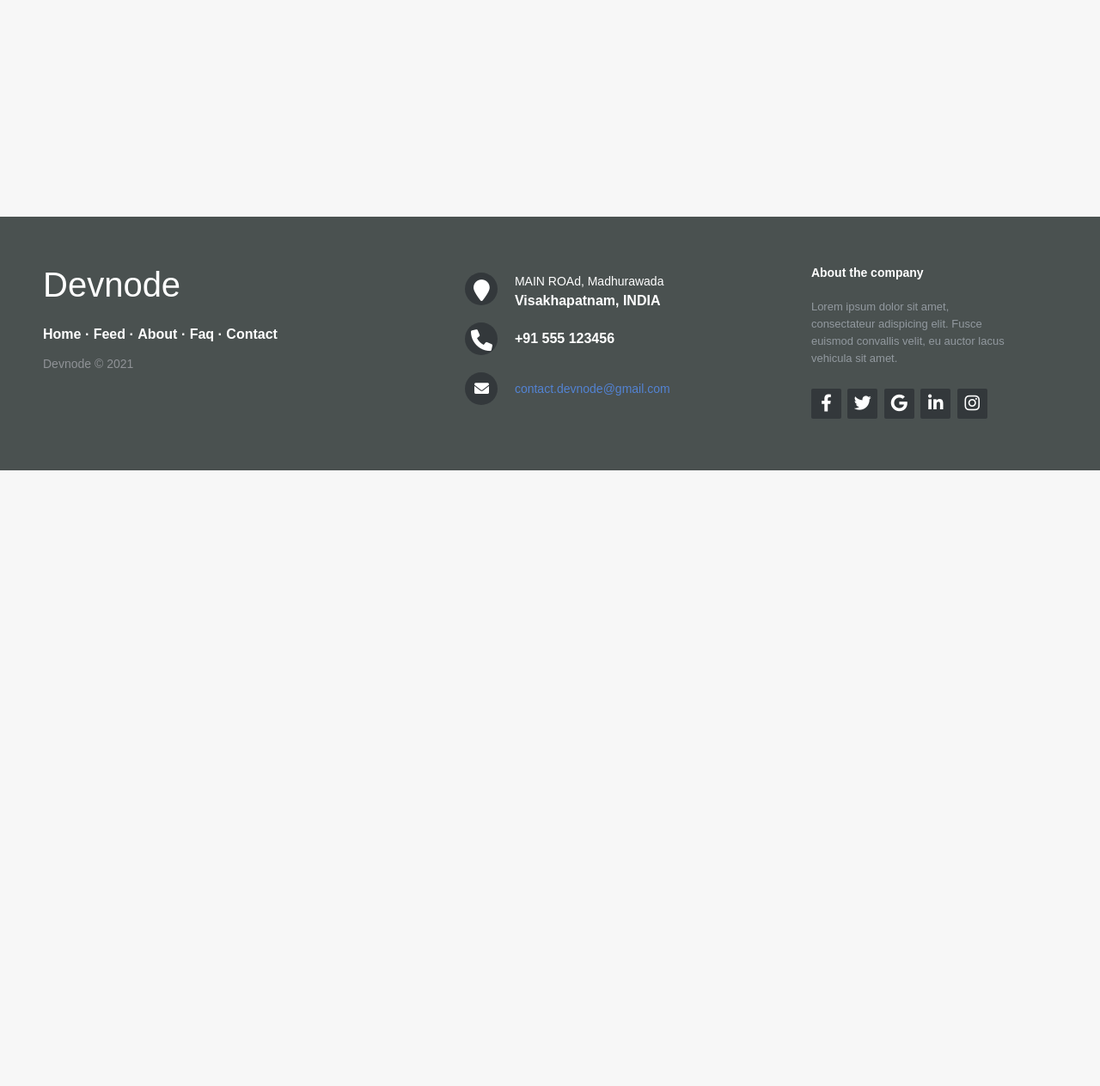
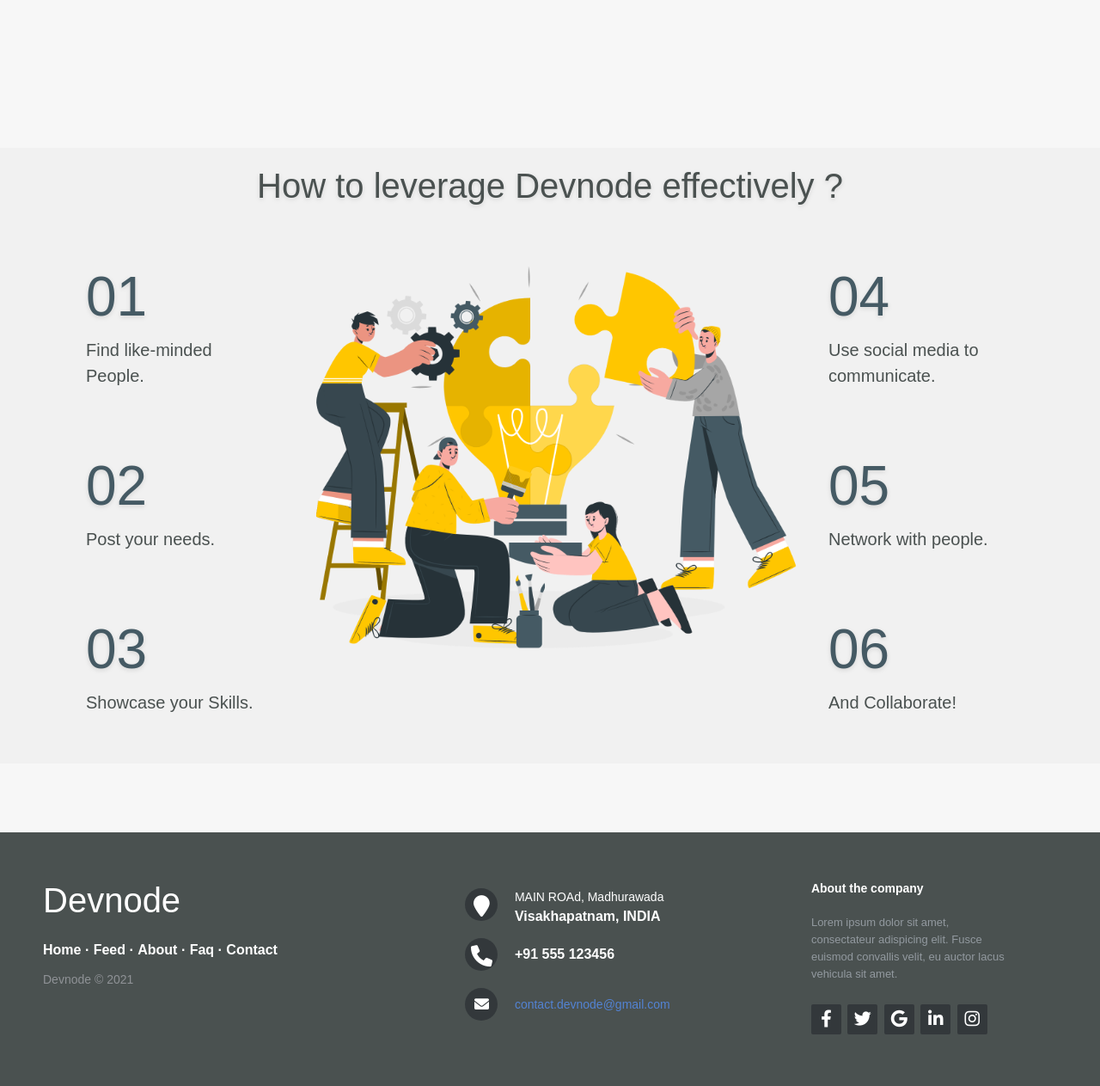
Before and after one commit to yaswanthsaivendra/Devnode, a Flask app: page / in a window 1280 px wide. Shown: the part 697-1960 px from the top of the page at 86% size. Before the commit the page ends 1244 px from the top, so only its background shows below. Run offline with Flask 2, Linux system fonts and the light colour scheme; parts of the project's set-up code (start-up, migrations or seed data) failed here and were passed over; some libraries are stand-ins or nearby versions; some web fonts are replaced.

Commit message:
added content

```diff
--- a/devnode/routes.py
+++ b/devnode/routes.py
@@ -4,7 +4,7 @@ from flask_login.utils import login_user, logout_user
 from devnode import app, bcrypt, db
 from devnode.forms import AddSkill, LoginForm, RequestResetForm, ResetPasswordForm, SignupForm, UpdateAccountForm, UpdateCoverPicture, UpdateProfilePicture
 from flask_login import current_user, login_user, login_required
-from devnode.models import Post, Skill, User
+from devnode.models import  Skill, User
 # from flask_mail import Message
 from trycourier import Courier
 import os
--- a/devnode/static/css/index.css
+++ b/devnode/static/css/index.css
@@ -7,6 +7,7 @@
 }
 body{
     background-color: #f7f7f7;
+    overflow-x: hidden;
 }
  /* Navbar */
  nav{
@@ -107,7 +108,7 @@ a:hover{
 /* navbar close */
 .containerMain{
     /* background-color: rgb(128, 137, 61); */
-    height: 100vh;
+    min-height: 100vh;
     display: flex;
     flex-wrap: wrap;
     justify-content: center;
@@ -171,3 +172,88 @@ a:hover{
 .shinybtn:hover::before{
     transform: skew(-45deg) translateX(180px);
 }
+.contentWrapper{
+    /* color: white !important; */
+    background-color: #a6a6a613;
+    /* background-color: #4A5150; */
+    width: 100vw;
+    display: flex;
+    flex-direction: column;
+    align-items: center;
+}
+.contentWrapper h1{
+    padding-top: 20px;
+    color: #4A5150;
+    /* color: #fbe182; */
+    font-size: 2.5rem;
+    text-shadow: 0 2px 5px rgba(128, 128, 128, 0.231);
+}
+.content{
+    /* background-color: antiquewhite; */
+    width: 90vw;
+    min-height: 80vh;
+    display: flex;
+    flex-wrap: wrap;
+}
+.left{
+    /* background-color: violet; */
+    width: 25%;
+    min-height: 80vh;
+    display: flex;
+    flex-direction: column;
+    align-items: center;
+    justify-content: space-evenly;
+
+}
+.center{
+    /* background-color: #541919; */
+    width: 50%;
+    min-height: 80vh;
+    display: flex;
+    /* align-items: center; */
+    justify-content: center;
+}
+.center img{
+    width: 100%;
+    height: 90%;
+    object-fit: contain;
+}
+.right{
+    width: 25%;
+    min-height: 80vh;
+    /* background-color: #4A5150; */
+    display: flex;
+    flex-direction: column;
+    align-items: center;
+    justify-content: space-evenly;
+}
+/* content responsive */
+@media(max-width:1000px){
+    .left{
+        width:100vw ;
+        min-height: 60vh;
+    }
+    .center{
+        width: 100vw;
+    }
+    .right{
+        width: 100vw;
+        min-height: 60vh;
+    }
+    .point{
+        text-align: center;
+    }
+}
+.point{
+    width: 75%;
+}
+.point h1{
+    /* color: #f7f7f7 !important; */
+ font-size: 4rem;
+ /* color: #263238; */
+ color: #455a64;
+}
+.point p{
+    color: #4A5150;
+    font-size: 20px;
+}
--- a/devnode/templates/index.html
+++ b/devnode/templates/index.html
@@ -16,8 +16,46 @@
         <a href="{{ url_for('signup') }}" class="btn btn-light shinybtn">Sign up</a>
     </div>
     <div class="imgBox">
-        <img src="{{ url_for('static', filename= 'assets/illustration.jpg') }}" class="ilimg img-fluid" alt="illustration" srcset="">
+        <img src="{{ url_for('static', filename= 'assets/illustration.jpg') }}" class="ilimg img-fluid"
+            alt="illustration" srcset="">
     </div>
+</div>
+<div class="contentWrapper">
+    <h1 class="text-center">How to leverage Devnode effectively ?</h1>
+    <div class="content">
+        <div class="left">
+            <div class="point first">
+                <h1>01</h1>
+                <p>Find like-minded People.</p>
+            </div>
+            <div class="point second">
+                <h1>02</h1>
+                <p>Post your needs.</p>
+            </div>
+            <div class="point third">
+                <h1>03</h1>
+                <p>Showcase your Skills.</p>
+            </div>
+        </div>
+        <div class="center">
+            <img src="../static/assets/Creative team-cuate (1).png" alt="">
+        </div>
+        <div class="right">
+            <div class="point first">
+                <h1>04</h1>
+                <p>Use social media to communicate.</p>
+            </div>
+            <div class="point second">
+                <h1>05</h1>
+                <p>Network with people.</p>
+            </div>
+            <div class="point third">
+                <h1>06</h1>
+                <p>And Collaborate!</p>
+            </div>
+        </div>
+    </div>
+
 </div>
 
 
@@ -27,4 +65,22 @@
 
 <!-- js for index page here -->
 <script src="{{ url_for('static', filename='javascript/index.js' ) }}"></script>
+<script src="https://cdnjs.cloudflare.com/ajax/libs/gsap/3.8.0/gsap.min.js"></script>
+<script src="https://cdnjs.cloudflare.com/ajax/libs/gsap/3.8.0/ScrollTrigger.min.js"></script>
+<script>
+    let tl=gsap.timeline({
+        scrollTrigger:{
+            trigger:'.contentWrapper',
+        }
+    });
+    tl.from(".center img",{y:100,opacity:0,duration:1})
+    .from(".left .first",{x:-200,opacity:0,duration:1})
+    .from(".right .first",{x:200,opacity:0},"-=1")
+    .from(".left .second",{x:-200,opacity:0,duration:1})
+    .from(".right .second",{x:200,opacity:0},"-=1")
+    .from(".left .third",{x:-200,opacity:0,duration:1})
+    .from(".right .third",{x:200,opacity:0},"-=1")
+
+    // tl.from(".center img",{y:200,opacity:0,delay:0})
+</script>
 {% endblock content %}
```
Also changed, not shown: devnode/site.db, devnode/static/assets/Creative team-cuate (1).png (added), devnode/static/cover_pics/dde748157f1bde51.png (added), devnode/static/profile_pics/118e2ccdbfc30e27.png (added). Lines whose indentation alone changed are shown as unchanged.
